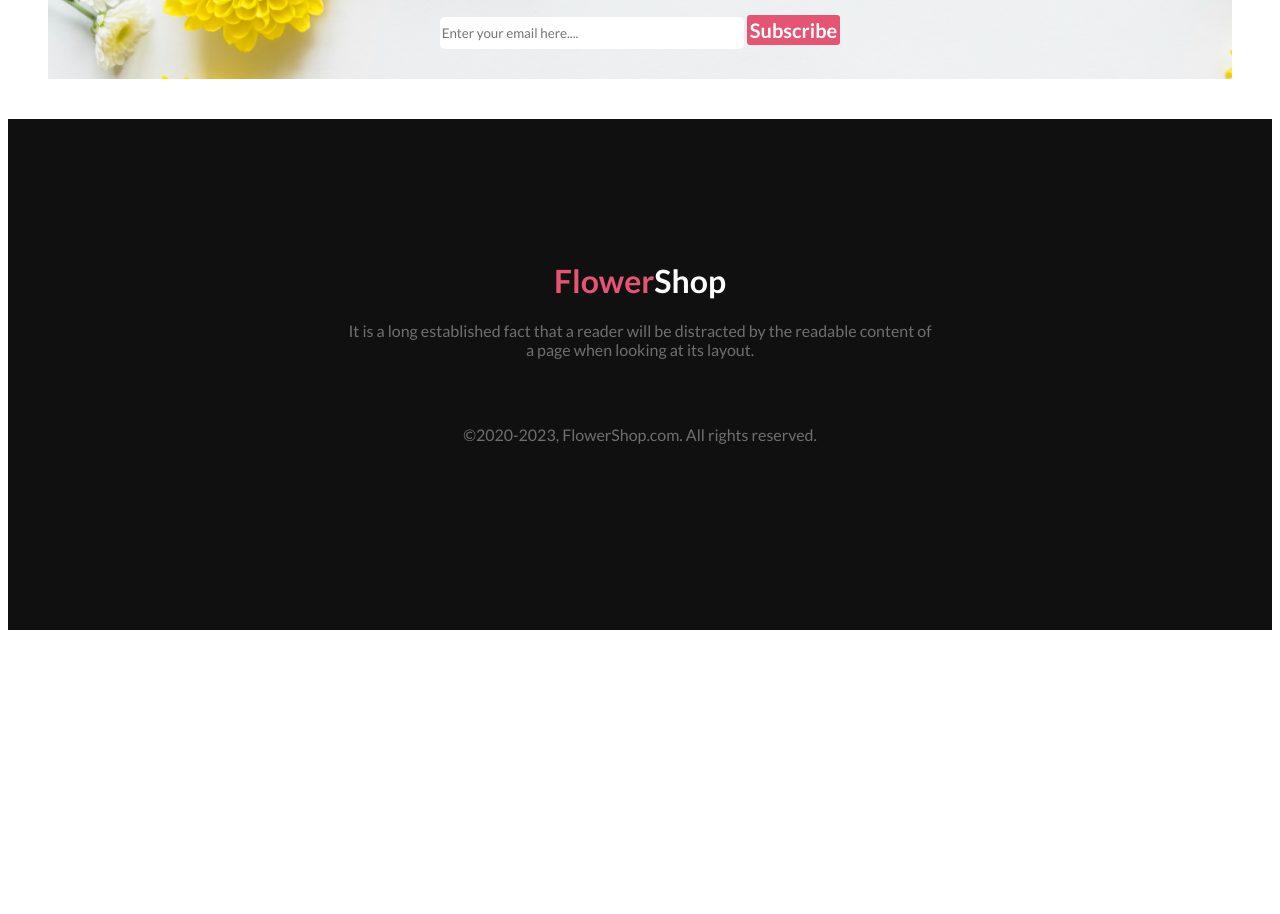
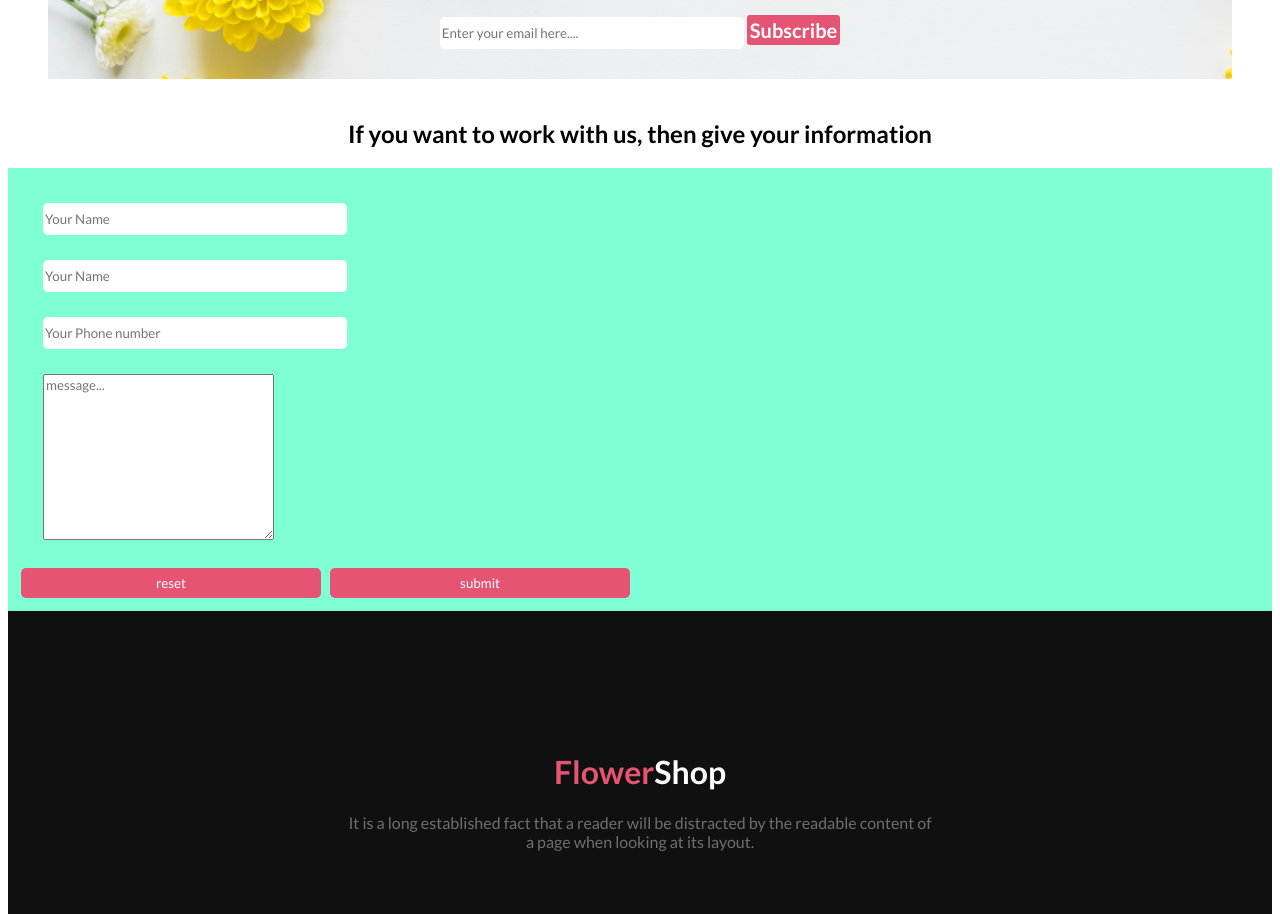
Before and after one commit to sabbir2024/shop-best-flowers, a plain HTML site: page index.html in a window 1280 px wide. Shown: the part 2845-3759 px from the top of the page. Before the commit the page ends 3483 px from the top, so only its background shows below. Drawn offline with Linux system fonts and the light colour scheme.

Commit message:
commit about added form section

```diff
--- a/index.html
+++ b/index.html
@@ -96,6 +96,28 @@
             </label>
 
         </section>
+        <section class="join-us">
+            <h1>If you want to work with us, then give your information</h1>
+            <form>
+                <label class="list" for="text">
+                    <input type="text" placeholder="Your Name">
+                </label>
+                <label class="list" for="email">
+                    <input type="email" placeholder="Your Name">
+                </label>
+                <label class="list" for="number">
+                    <input type="number" placeholder="Your Phone number">
+                </label>
+                <textarea class="list" name="text" id="text" cols="30" rows="10" placeholder="message..."></textarea>
+                <label for="reset">
+                    <input  class="btn" type="reset" value="reset">
+                </label>
+                <label  for="submit">
+                    <input class="btn" type="submit" value="submit">
+                </label>
+            </form>
+
+        </section>
     </main>
     <footer>
         <h1><span class="HotPink">Flower</span>Shop</h1>
--- a/styles/style.css
+++ b/styles/style.css
@@ -192,6 +192,28 @@ button {
     border:none;
     padding: 3px;
 }
+/* form */
+form{
+    background-color: aquamarine;
+    padding: 10px;
+}
+
+.join-us > h1{
+    text-align: center;
+}
+form .list{
+    display: block;
+    margin:25px;
+}
+
+.btn{
+    color: #FFF;
+    background-color: #E55473;
+    margin: 3px;
+}
+
+
+/* footer section */
 
 footer{
     background-color: #111010;
```
